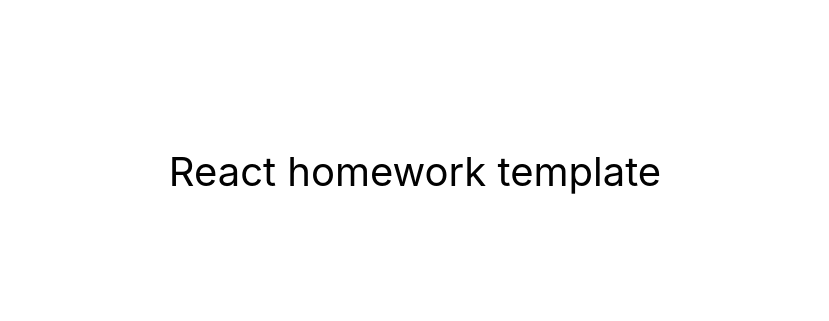
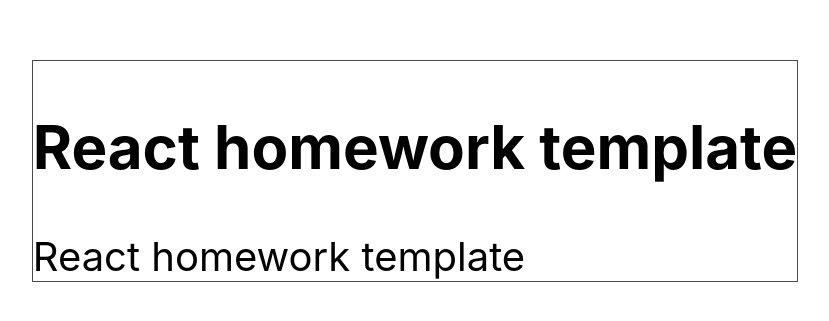
Before and after one commit to Alexander0Yusov/goit-react-hw-02-feedback, a React (Create React App) app: page / in a window 1280 px wide. Shown: the part 229-550 px from the top of the page, without its empty margins (225-1054 px from the left). Built offline with nearby package versions, Linux system fonts and the light colour scheme.

Commit message:
chech deploy

```diff
--- a/src/components/App.jsx
+++ b/src/components/App.jsx
@@ -1,3 +1,5 @@
+import { Section } from './Section/Section';
+
 export const App = () => {
   return (
     <div
@@ -7,10 +9,10 @@ export const App = () => {
         justifyContent: 'center',
         alignItems: 'center',
         fontSize: 40,
-        color: '#010101'
+        color: '#010101',
       }}
     >
-      React homework template
+      <Section title="React homework template">React homework template</Section>
     </div>
   );
 };
--- /dev/null
+++ b/src/components/FeedbackOptions/FeedbackOptions.module.css
@@ -0,0 +1,3 @@
+.buttonSet {
+  border: 1px solid #474a50;
+}
--- /dev/null
+++ b/src/components/Section/Section.jsx
@@ -0,0 +1,16 @@
+import { Component } from 'react';
+import css from './Section.module.css';
+
+export class Section extends Component {
+  state = {};
+
+  render() {
+    const { title, children } = this.props;
+    return (
+      <section className={css.section}>
+        <h2>{title}</h2>
+        {children}
+      </section>
+    );
+  }
+}
--- /dev/null
+++ b/src/components/Section/Section.module.css
@@ -0,0 +1,3 @@
+.section {
+  border: 1px solid #474a50;
+}
```
Also changed, not shown: src/components/FeedbackOptions/FeedbackOptions.jsx (added, +22 -0 lines).
